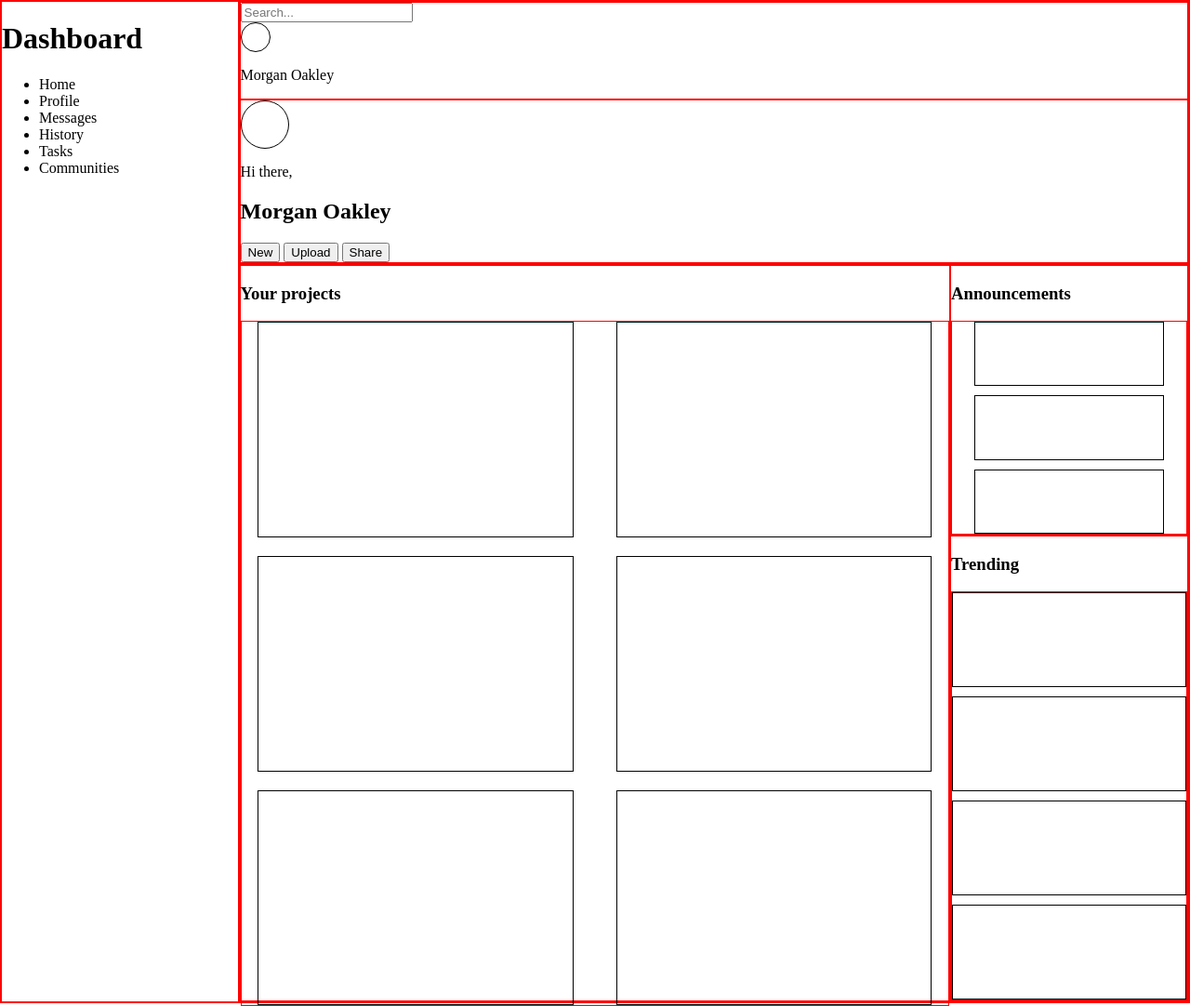
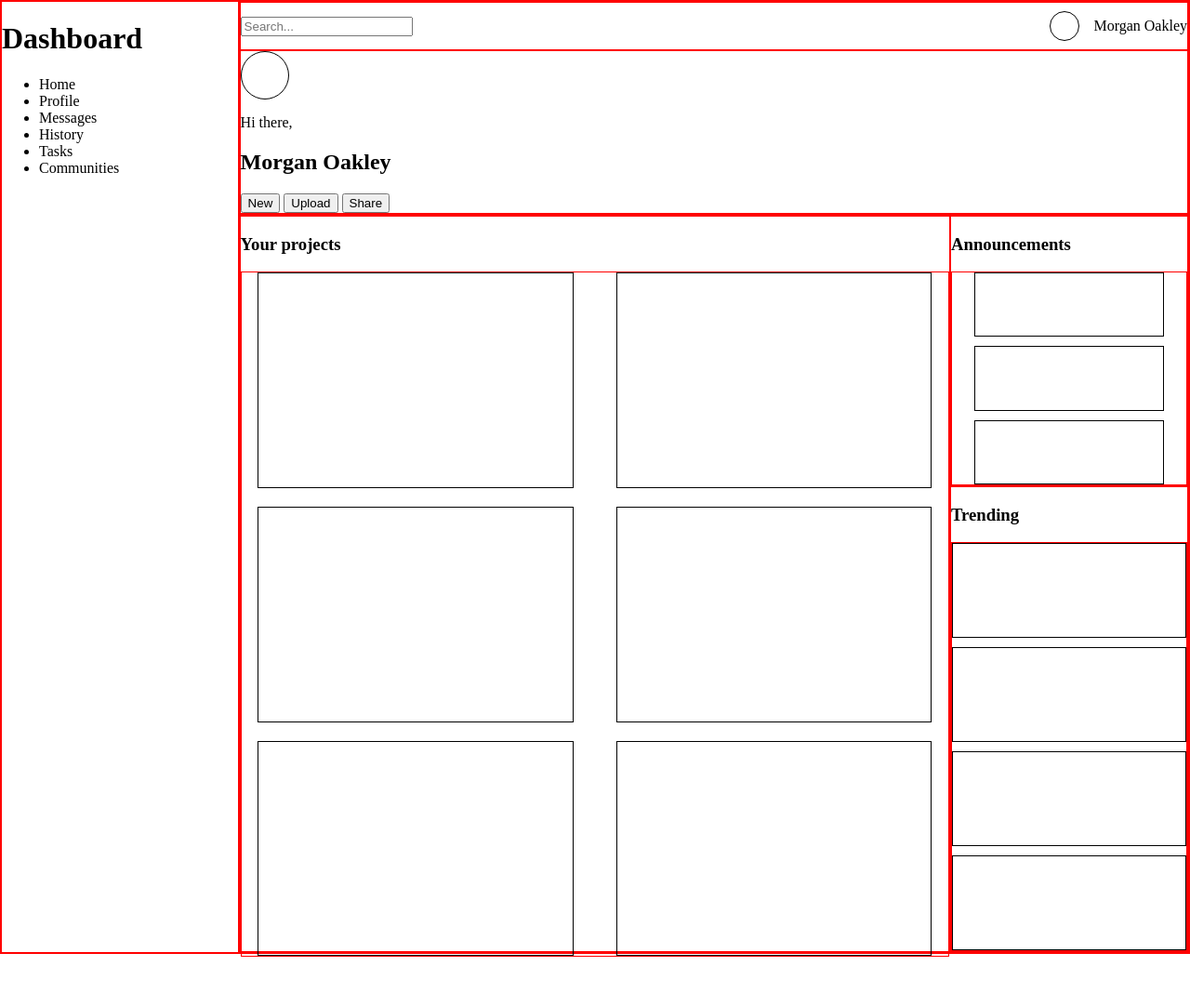
Before and after one commit to Hossam-Allam/Admin-Dashboard, a plain HTML site: page index.html in a window 1280 px wide. Shown: the whole page at 93% size. After the commit the page ends 1029 px from the top, so only its background shows below. Drawn offline with Linux system fonts and the light colour scheme.

Commit message:
structure the top of the header

```diff
--- a/styles.css
+++ b/styles.css
@@ -12,6 +12,7 @@ div {
     height: 30px;
     width: 30px;
     border-radius: 20px;
+    margin-left: auto;
 }
 
 .bot .pfp {
@@ -89,3 +90,11 @@ div {
     justify-content: space-around;
     align-items: center;
 }
+
+/*header*/
+
+.top {
+    display: flex;
+    gap: 15px;
+    align-items: center;
+}
```
